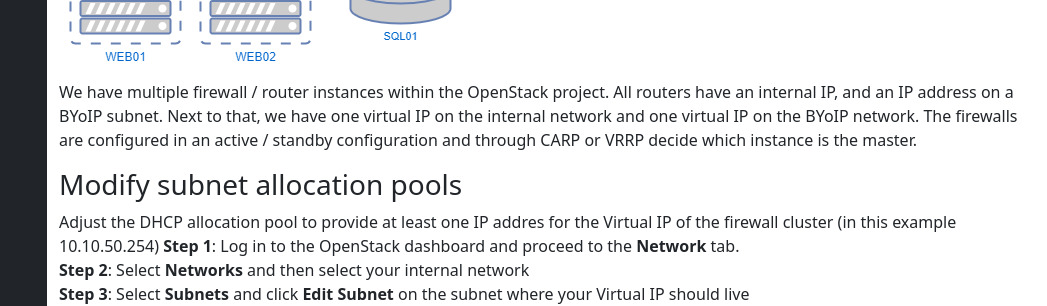
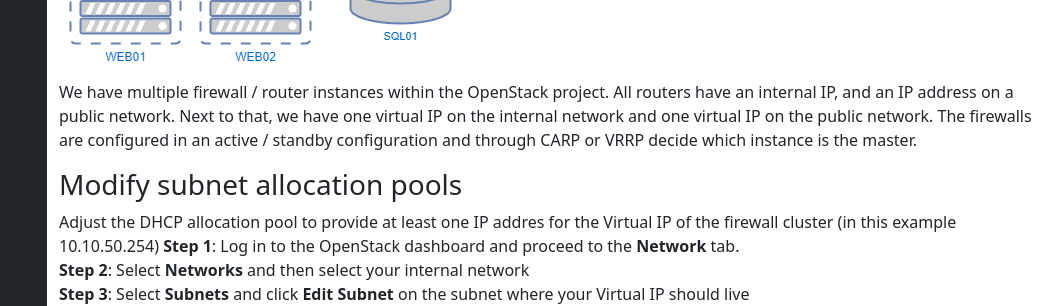
Before and after one commit to bkranendonk/OpenStack-Docs, a Jekyll site: the page built from _posts/network/2023-12-20-create-ha-firewall.md, in a window 1280 px wide and 900 px high, scrolled down 1036 px. Shown: the part 179-485 px from the top of the window, without its empty margins (233-1280 px from the left). Built offline with Jekyll 4.4.1, drawn with Linux system fonts in a browser that asks for light colours.

Commit message:
small update

```diff
--- a/_posts/network/2023-12-20-create-ha-firewall.md
+++ b/_posts/network/2023-12-20-create-ha-firewall.md
@@ -24,8 +24,8 @@ The tutorial does not include configuring the firewall and
 ![Design]({{ '/assets/images/2023-12-20-create-ha-firewall/ha_fw_design.png' | relative_url }})
 
   We have multiple firewall / router instances within the OpenStack project.
-  All routers have an internal IP, and an IP address on a BYoIP subnet.
-  Next to that, we have one virtual IP on the internal network and one virtual IP on the BYoIP network.
+  All routers have an internal IP, and an IP address on a public network.
+  Next to that, we have one virtual IP on the internal network and one virtual IP on the public network.
   The firewalls are configured in an active / standby configuration and through CARP or VRRP decide which instance is the master.
 
 ### Modify subnet allocation pools
```
